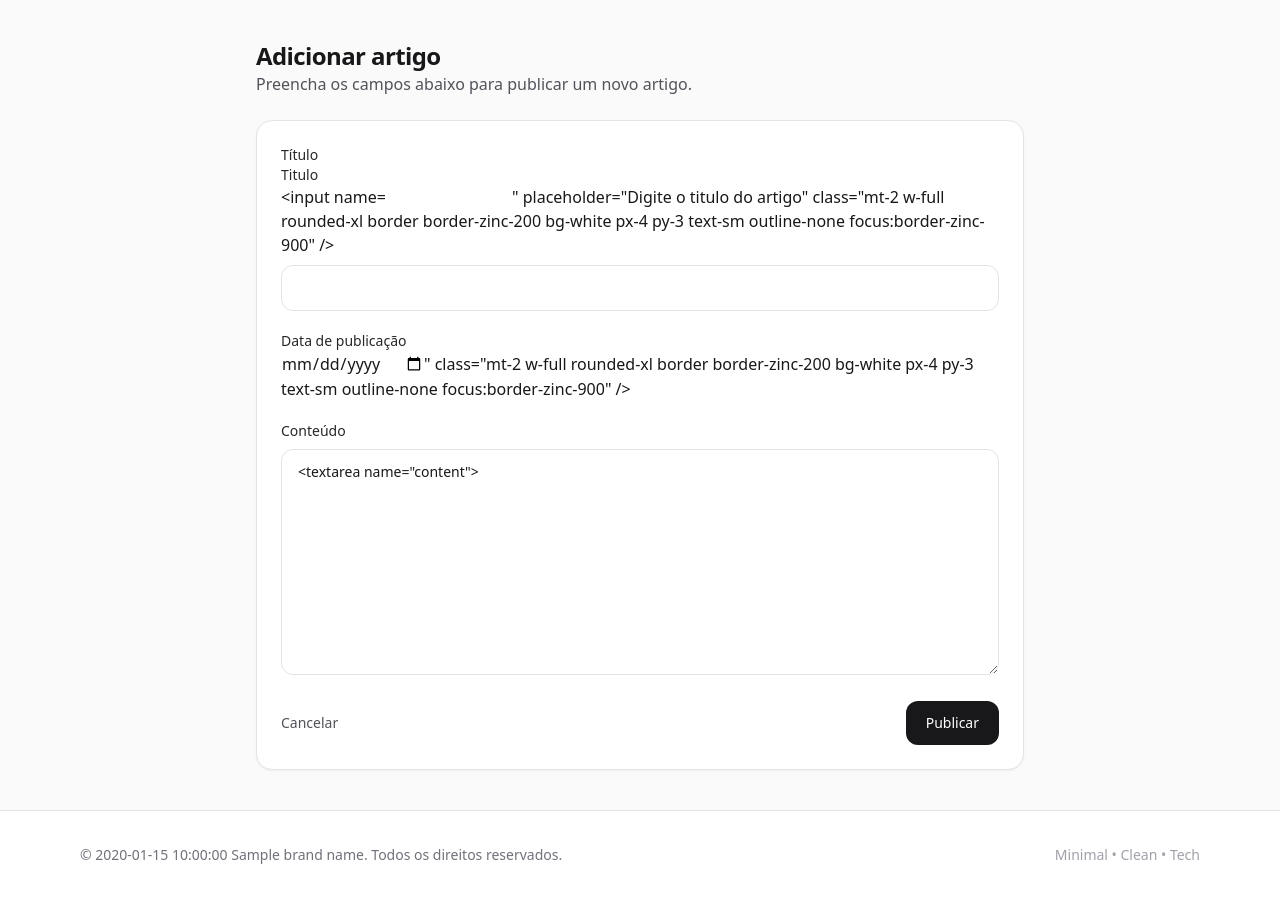
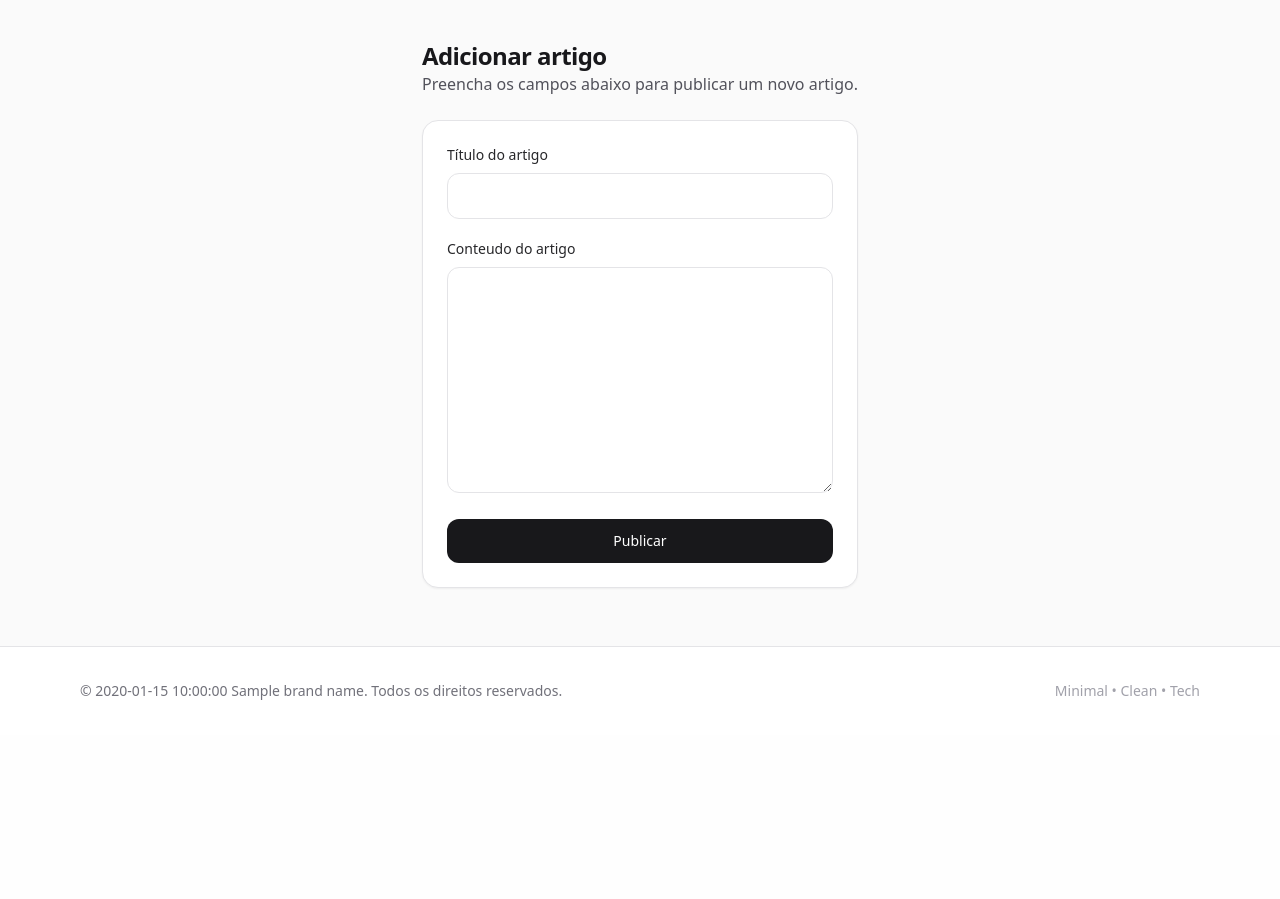
Before and after one commit to Ramos-Victor/Blog-Flask, a Flask app: template templates/admin/new.html in a window 1280 px wide. Shown: the part 65-964 px from the top of the page. After the commit the page ends 765 px from the top, so only its background shows below. Run offline with Flask 2, Linux system fonts and the light colour scheme; tables that the repository leaves empty hold one stand-in row (values such as "Sample post"); the template is opened without the code that fills it: values that come from a table or form of the project are taken from there, most other values are stand-ins (such as "Sample title", 1, 10 or a date in 2020); form fields are guessed from the names that the template uses; some libraries are stand-ins or nearby versions.

Commit message:
feat(blog): Adicionado função de publicar um artigo

```diff
--- a/app.py
+++ b/app.py
@@ -1,9 +1,11 @@
 from flask import Flask, render_template, redirect, url_for
 from flask_sqlalchemy import SQLAlchemy
 from datetime import datetime
+from forms import RegistrarArtigo
 
 app = Flask(__name__)
 
+app.config['SECRET_KEY'] = '12345'
 app.config['SQLALCHEMY_DATABASE_URI'] = 'sqlite:///artigos.db'
 app.config['SQLALCHEMY_TRACK_MODIFICATIONS'] = False
 
@@ -18,7 +20,8 @@ class Artigos(db.Model):
 def __repr__(self):
     return f'<Artigos {self.id}>'
 
-db.create_all()
+with app.app_context():
+    db.create_all()
 
 @app.route('/')
 def home():
@@ -39,6 +42,27 @@ def admin_dashboard():
                             now_year= datetime.now().year,
                             artigos=artigos)
 
+@app.route('/novo_artigo', methods=['GET','POST'])
+def novo_artigo():
+    form = RegistrarArtigo()
+    if form.validate_on_submit():
+        novo = Artigos(
+            titulo=form.titulo.data,
+            conteudo=form.conteudo.data,
+            publicado_em=datetime.now()
+        )
+        db.session.add(novo)
+        db.session.commit()
+        return redirect(url_for('admin_dashboard'))
+
+    return render_template(
+        'admin/new.html',
+        titulo='NovoArtigo',
+        brand_name='Victor Blog',
+        now_year=datetime.now().year,
+        form=form
+    )
+
 @app.route('/artigo/<int:artigo_id>')
 def artigo(artigo_id):
     artigo = Artigos.query.get(artigo_id)
--- a/forms.py
+++ b/forms.py
@@ -1,8 +1,8 @@
 from flask_wtf import FlaskForm
-from wtforms import StringField, SubmitField
+from wtforms import StringField, SubmitField, TextAreaField
 from wtforms.validators import DataRequired
 
 class RegistrarArtigo(FlaskForm):
-    titulo = StringField('titulo', validators=[DataRequired()])
-    conteudo = StringField('titulo', validators=[DataRequired()])
-    enviar = SubmitField('Submit')
+    titulo = StringField('Título do artigo', validators=[DataRequired()])
+    conteudo = TextAreaField('Conteudo do artigo', validators=[DataRequired()])
+    enviar = SubmitField('Publicar')
--- a/templates/admin/dashboard.html
+++ b/templates/admin/dashboard.html
@@ -11,7 +11,7 @@
     </div>
 
     <a
-      href="url_for('') "
+      href="{{url_for('novo_artigo')}} "
       class="inline-flex items-center justify-center rounded-xl bg-zinc-900 px-4 py-2 text-sm font-medium text-white hover:bg-zinc-800 transition">
       + Novo artigo
     </a>
@@ -78,7 +78,7 @@
           <p class="text-sm text-zinc-500 mt-1">Crie seu primeiro artigo para começar.</p>
           <div class="mt-4">
             <a
-              href=" url_for('admin_new') "
+              href=" {{url_for('novo_artigo') }}"
               class="inline-flex items-center justify-center rounded-xl bg-zinc-900 px-4 py-2 text-sm font-medium text-white hover:bg-zinc-800 transition">
               + Novo artigo
             </a>
--- a/templates/admin/new.html
+++ b/templates/admin/new.html
@@ -10,63 +10,27 @@
   </header>
 
   <form method="POST" class="rounded-2xl border border-zinc-200 bg-white p-6 shadow-sm">
-    {% if csrf_token %}<input type="hidden" name="csrf_token" value="{{ csrf_token }}">{% endif %}
-
+  {{ form.hidden_tag() }}
     <div class="grid gap-5">
       <div>
-        <label class="block text-sm font-medium text-zinc-800" for="title">Título</label>
-        {{form.titulo.label(class='block text-sm font-medium text-zinc-800')}}
-        <input
-          id="title"
-          name="title"
-          type="text"
-          value="{{ form.title if form and form.title is not none else '' }}"
-          placeholder="Digite o titulo do artigo"
-          class="mt-2 w-full rounded-xl border border-zinc-200 bg-white px-4 py-3 text-sm outline-none focus:border-zinc-900" />
-          {{form.titulo(class='mt-2 w-full rounded-xl border border-zinc-200 bg-white px-4 py-3 text-sm outline-none focus:border-zinc-900')}}
-        {% if form and form.errors and form.errors.titulo %}
-          <p class="mt-2 text-sm text-rose-600">{{ form.errors.titulo[0] }}</p>
+        {{ form.titulo.label(class="block text-sm font-medium text-zinc-800") }}
+        {{ form.titulo(class="mt-2 w-full rounded-xl border border-zinc-200 bg-white px-4 py-3 text-sm outline-none focus:border-zinc-900") }}
+        {% if form.titulo.errors %}
+          <p class="mt-2 text-sm text-rose-600">{{ form.titulo.errors[0] }}</p>
         {% endif %}
       </div>
 
       <div>
-        <label class="block text-sm font-medium text-zinc-800" for="published_at">Data de publicação</label>
-        <input
-          id="published_at"
-          name="published_at"
-          type="date"
-          value="{{ form.published_at if form and form.published_at is not none else '' }}"
-          class="mt-2 w-full rounded-xl border border-zinc-200 bg-white px-4 py-3 text-sm outline-none focus:border-zinc-900" />
-        {% if form and form.errors and form.errors.publicado_em %}
-          <p class="mt-2 text-sm text-rose-600">{{ form.errors.published_at[0] }}</p>
+        {{ form.conteudo.label(class="block text-sm font-medium text-zinc-800") }}
+        {{ form.conteudo(rows="10", class="mt-2 w-full rounded-xl border border-zinc-200 bg-white px-4 py-3 text-sm outline-none focus:border-zinc-900") }}
+        {% if form.conteudo.errors %}
+          <p class="mt-2 text-sm text-rose-600">{{ form.conteudo.errors[0] }}</p>
         {% endif %}
       </div>
 
-      <div>
-        <label class="block text-sm font-medium text-zinc-800" for="content">Conteúdo</label>
-        <textarea
-          id="content"
-          name="content"
-          rows="10"
-          placeholder="Escreva o conteúdo do artigo aqui..."
-          class="mt-2 w-full rounded-xl border border-zinc-200 bg-white px-4 py-3 text-sm outline-none focus:border-zinc-900">{{ form.content if form and form.content is not none else '' }}</textarea>
-        {% if form and form.errors and form.errors.content %}
-          <p class="mt-2 text-sm text-rose-600">{{ form.errors.content[0] }}</p>
-        {% endif %}
-      </div>
-
-      <div class="flex flex-col-reverse gap-3 sm:flex-row sm:items-center sm:justify-between">
-        <a href="{{ url_for('admin_dashboard') }}" class="text-sm text-zinc-600 hover:text-zinc-900 hover:underline">
-          Cancelar
-        </a>
-
-        <button
-          type="submit"
-          class="inline-flex items-center justify-center rounded-xl bg-zinc-900 px-5 py-3 text-sm font-medium text-white hover:bg-zinc-800 transition">
-          Publicar
-        </button>
-      </div>
+      {{form.enviar(class='inline-flex items-center justify-center rounded-xl bg-zinc-900 px-5 py-3 text-sm font-medium text-white hover:bg-zinc-800 transition')}}
     </div>
   </form>
+
 </section>
 {% endblock %}
```
